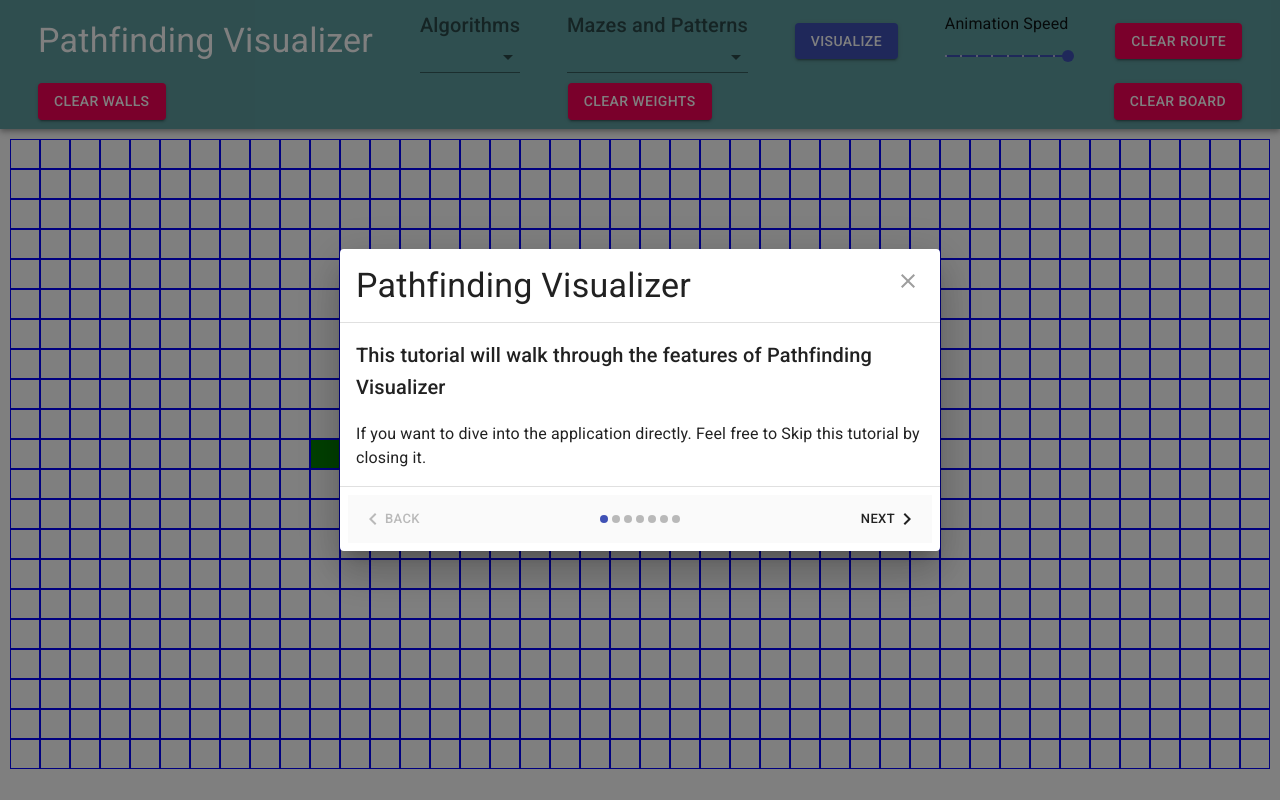
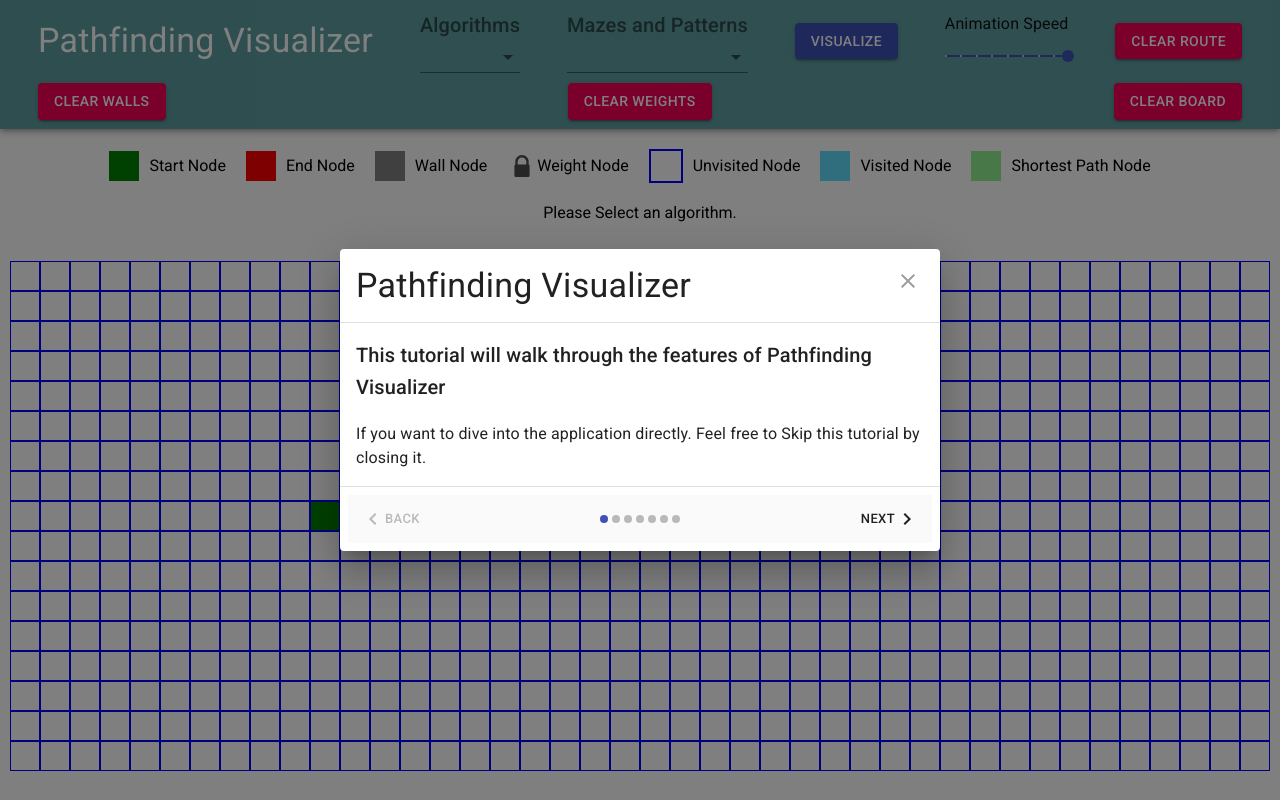
Before and after one commit to uppeabhishek/pathfinding-visualizer, a React (Create React App) app: page / in a window 1280 px wide. Built offline with nearby package versions, Linux system fonts and the light colour scheme.

Commit message:
added info of each node at the top

```diff
--- a/src/App.tsx
+++ b/src/App.tsx
@@ -4,6 +4,7 @@ import Graph from "./components/graph";
 import Info from "./components/Info";
 import { useStyles } from "./AppStyles";
 import Tutorial from "./components/Tutorial";
+import Information from "./components/Information";
 
 function App(): ReactElement {
     const classes = useStyles();
@@ -13,6 +14,7 @@ function App(): ReactElement {
             <Header />
             <div className={classes.main}>
                 <Tutorial />
+                <Information />
                 <Info />
                 <Graph />
             </div>
--- a/src/MazeGenerationAlgorithms/RandomWeight.ts
+++ b/src/MazeGenerationAlgorithms/RandomWeight.ts
@@ -34,7 +34,7 @@ export default class RandomWeight extends MazeGeneration {
 
                 imgElement.setAttribute("src", weight);
                 imgElement.setAttribute("width", (trWidth - 5).toString());
-                imgElement.setAttribute("height", (trHeight - 5).toString());
+                imgElement.setAttribute("height", (trHeight - 8).toString());
 
                 this.grid.children[item[0]].children[item[1]].appendChild(imgElement);
             }
--- /dev/null
+++ b/src/components/Information/index.tsx
@@ -0,0 +1,136 @@
+import React, { FunctionComponent } from "react";
+import weight from "../../assets/weight.svg";
+import { useSelector } from "react-redux";
+import { RootState } from "../../reducers";
+import { trWidth, trHeight } from "../../commonUtilities";
+
+const Information: FunctionComponent = () => {
+    const Box = (props: { color: string }) => {
+        if (props.color === "white") {
+            return (
+                <div
+                    style={{
+                        width: `${trWidth}px`,
+                        height: `${trHeight}px`,
+                        marginRight: "10px",
+                        border: "2px solid blue"
+                    }}
+                />
+            );
+        }
+        return (
+            <div
+                style={{
+                    width: `${trWidth}px`,
+                    height: `${trHeight}px`,
+                    marginRight: "10px",
+                    backgroundColor: props.color
+                }}
+            />
+        );
+    };
+
+    const getText = (algorithm: string) => {
+        let data = <div>Please Select an algorithm.</div>;
+
+        if (algorithm === "BFS") {
+            data = (
+                <div>
+                    <div>
+                        <i>BFS is an unweighted algorithm and guarantees the shorest path.</i>
+                    </div>
+                    <div className="d-flex mt-10">
+                        <div className="mr-10">
+                            Time Complexity : <b>O(V + E)</b>
+                        </div>
+                        <div className="ml-10">
+                            Space Complexity : <b>O(V)</b>
+                        </div>
+                    </div>
+                </div>
+            );
+        } else if (algorithm === "Dijkstra's") {
+            data = (
+                <div>
+                    <div>
+                        <i>Dijkstra's is an weighted algorithm and guarantees the shorest path.</i>
+                    </div>
+                    <div className="d-flex mt-10">
+                        <div className="mr-10">
+                            Time Complexity : <b>O(ELogV)</b>
+                        </div>
+                        <div className="ml-10">
+                            Space Complexity : <b>O(V)</b>
+                        </div>
+                    </div>
+                </div>
+            );
+        } else if (algorithm === "AStar") {
+            data = (
+                <div>
+                    <div>
+                        <i>
+                            A* is an weighted algorithm and guarantees the shorest path. (Best
+                            Shortest Path Algorithm)
+                        </i>
+                    </div>
+                    <div className="d-flex mt-10">
+                        <div className="mr-10">
+                            Time Complexity : <b>O(E)</b>
+                        </div>
+                        <div className="ml-10">
+                            Space Complexity : <b>O(V)</b>
+                        </div>
+                    </div>
+                </div>
+            );
+        }
+
+        return data;
+    };
+
+    const algorithm = useSelector((state: RootState) => state.globals.algorithm);
+
+    return (
+        <div style={{ minHeight: "122px" }}>
+            <div className="center-items" style={{ padding: "10px 0" }}>
+                <div className="d-flex information-item">
+                    <Box color="green" />
+                    <div className="center-items">Start Node</div>
+                </div>
+                <div className="d-flex information-item">
+                    <Box color="red" />
+                    <div className="center-items">End Node</div>
+                </div>
+
+                <div className="d-flex information-item">
+                    <Box color="grey" />
+                    <div className="center-items">Wall Node</div>
+                </div>
+
+                <div className="d-flex information-item">
+                    <img src={weight} alt="weight node" width="30" height="30" />
+                    <div className="center-items">Weight Node</div>
+                </div>
+
+                <div className="d-flex information-item">
+                    <Box color="white" />
+                    <div className="center-items">Unvisited Node</div>
+                </div>
+
+                <div className="d-flex information-item">
+                    <Box color="#61dafb" />
+                    <div className="center-items">Visited Node</div>
+                </div>
+
+                <div className="d-flex information-item">
+                    <Box color="lightgreen" />
+                    <div className="center-items">Shortest Path Node</div>
+                </div>
+            </div>
+            <div className="center-items mt-10 mb-10">{getText(algorithm)}</div>
+        </div>
+    );
+};
+
+export default Information;
--- a/src/components/graph/nodes.tsx
+++ b/src/components/graph/nodes.tsx
@@ -49,7 +49,9 @@ const Nodes: FunctionComponent<{ height: number; width: number }> = ({ height, w
             return;
         }
 
-        if (dict.current.wpressed) {
+        const algorithm = store.getState().globals.algorithm;
+
+        if (dict.current.wpressed && (algorithm === "AStar" || algorithm === "Dijkstra's")) {
             addWeight(e);
 
             return;
@@ -155,8 +157,8 @@ const Nodes: FunctionComponent<{ height: number; width: number }> = ({ height, w
             const imgElement = document.createElement("img");
 
             imgElement.setAttribute("src", weight);
-            imgElement.setAttribute("width", trWidth.toString());
-            imgElement.setAttribute("height", trHeight.toString());
+            imgElement.setAttribute("width", (trWidth - 5).toString());
+            imgElement.setAttribute("height", (trHeight - 8).toString());
 
             e.currentTarget.appendChild(imgElement);
 
--- a/src/components/header/index.tsx
+++ b/src/components/header/index.tsx
@@ -1,4 +1,4 @@
-import React, { FunctionComponent, ChangeEvent, useRef } from "react";
+import React, { FunctionComponent, ChangeEvent, useRef, useEffect } from "react";
 import {
     Slider,
     AppBar,
@@ -126,11 +126,19 @@ const Header: FunctionComponent = () => {
                             value={mazeType}
                             onChange={toggleMazeGenerationAlgorithmFunc}
                         >
-                            {mazeGenerationAlgorithms.current.map((algo) => (
-                                <MenuItem key={algo.name} value={algo.value}>
-                                    {algo.name}
-                                </MenuItem>
-                            ))}
+                            {mazeGenerationAlgorithms.current.map((algo) => {
+                                if (
+                                    (algorithm === "" || algorithm === "BFS") &&
+                                    algo.value === "randomWeights"
+                                ) {
+                                    return;
+                                }
+                                return (
+                                    <MenuItem key={algo.name} value={algo.value}>
+                                        {algo.name}
+                                    </MenuItem>
+                                );
+                            })}
                         </Select>
                     </div>
 
--- a/src/index.css
+++ b/src/index.css
@@ -19,3 +19,27 @@ body {
     align-items: center;
     justify-content: center;
 }
+
+.d-flex {
+    display: flex;
+}
+
+.information-item {
+    margin-right: 20px;
+}
+
+.mt-10 {
+    margin-top: 10px;
+}
+
+.mb-10 {
+    margin-bottom: 10px;
+}
+
+.ml-10 {
+    margin-left: 10px;
+}
+
+.mr-10 {
+    margin-right: 10px;
+}
```
Also changed, not shown: src/components/Tutorial/Info.tsx (+6 -6 lines).
